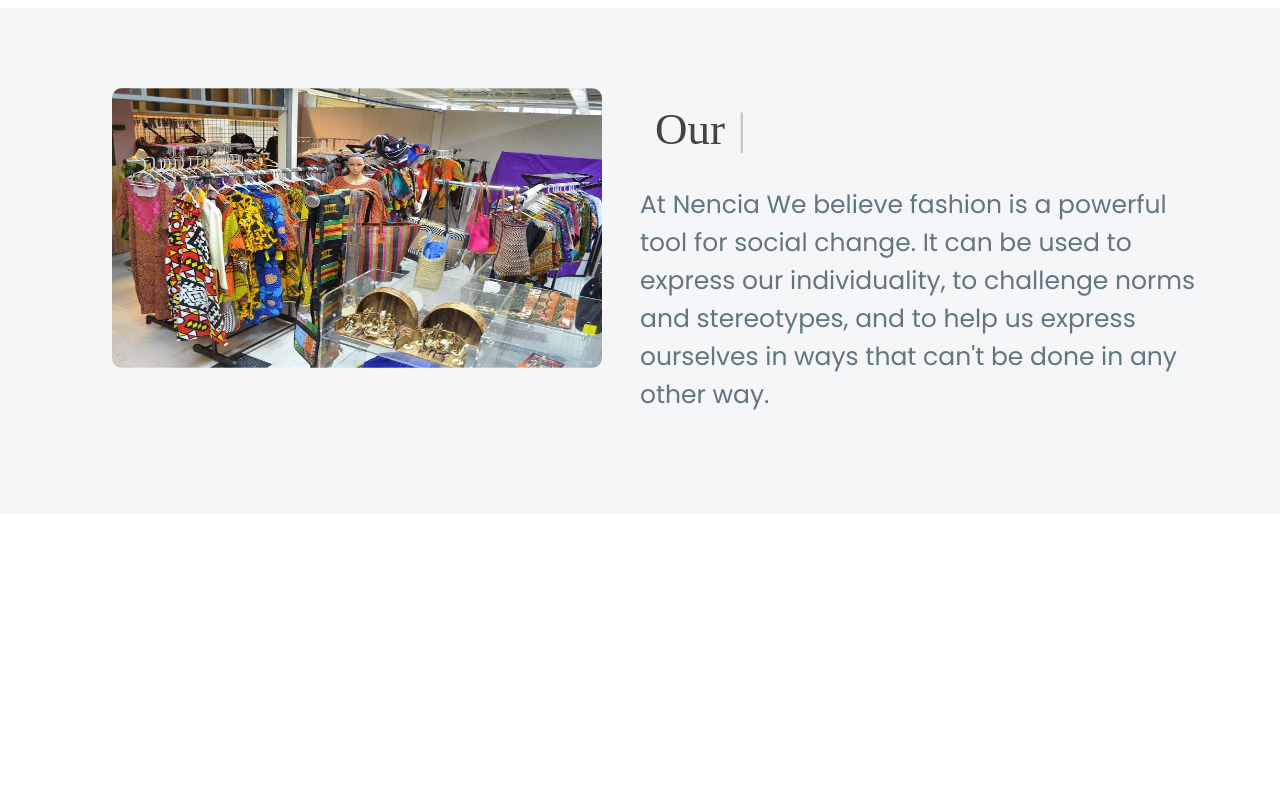
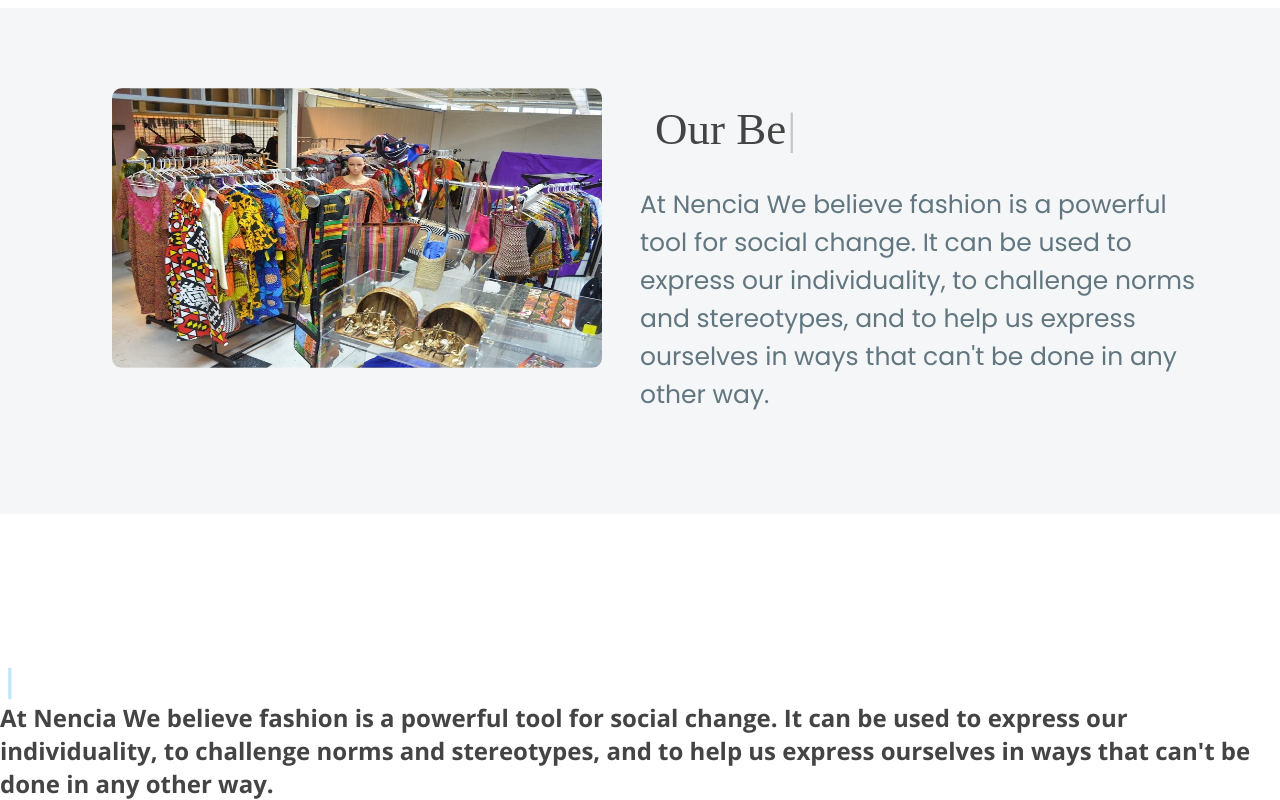
Before and after one commit to Grace229/nencia-app, a React (Create React App) app: page /about in a window 1280 px wide. Shown: the part 872-1672 px from the top of the page. Before the commit the page ends 1530 px from the top, so only its background shows below. Built offline with nearby package versions, Linux system fonts and the light colour scheme.

Commit message:
starting Goals

```diff
--- a/src/components/About/About.js
+++ b/src/components/About/About.js
@@ -1,5 +1,6 @@
 import React from 'react'
 import AboutHome from '../AboutHome/AboutHome'
+import Goal from '../Goal/Goal'
 import OurBelieve from '../OurBelieve/OurBelieve'
 
 const About = () => {
@@ -7,6 +8,7 @@ const About = () => {
     <div>
       <AboutHome />
       <OurBelieve />
+      <Goal />
     </div>
   )
 }
--- /dev/null
+++ b/src/components/Goal/Goal.js
@@ -0,0 +1,36 @@
+import React from 'react'
+import './Goal.scss'
+import Typewriter from "typewriter-effect";
+
+const Goal = () => {
+  return (
+    <div className="goal">
+      <div className="goal__left">
+      <div className="goal__left__header">
+          <h1 style={{color: "#1da1f2"}}>
+            <Typewriter
+              options={{
+                autoStart: true,
+                loop: true,
+                delay: 40,
+                strings: ["Our Goals"],
+              }}
+            />
+          </h1>
+        </div>
+        <div className="goal__left__text">
+          <h2>
+            {" "}
+            At Nencia We believe fashion is a powerful tool for social change.
+            It can be used to express our individuality, to challenge norms and
+            stereotypes, and to help us express ourselves in ways that can't be
+            done in any other way.
+          </h2>
+        </div>
+      </div>
+      <div className="right"></div>
+    </div>
+  )
+}
+
+export default Goal
--- /dev/null
+++ b/src/components/Goal/GoalData.js
@@ -0,0 +1 @@
+import
--- a/src/components/OurBelieve/OurBelieve.js
+++ b/src/components/OurBelieve/OurBelieve.js
@@ -1,7 +1,7 @@
 import React, { useState } from "react";
 import { believeImageData } from "./ourBelieveData";
 import Typewriter from "typewriter-effect";
-import './OurBelieve.scss'
+import "./OurBelieve.scss";
 
 const OurBelieve = () => {
   const [selected] = useState(0);
@@ -12,7 +12,7 @@ const OurBelieve = () => {
           key={selected}
           src={believeImageData[selected].image}
           alt=""
-          className="ourBelieve__left__image"
+          className="ourBelieve__left__image"i
         />
       </div>
       <div className="ourBelieve__right">
```
Also changed, not shown: src/components/Goal/Goal.scss (added).
